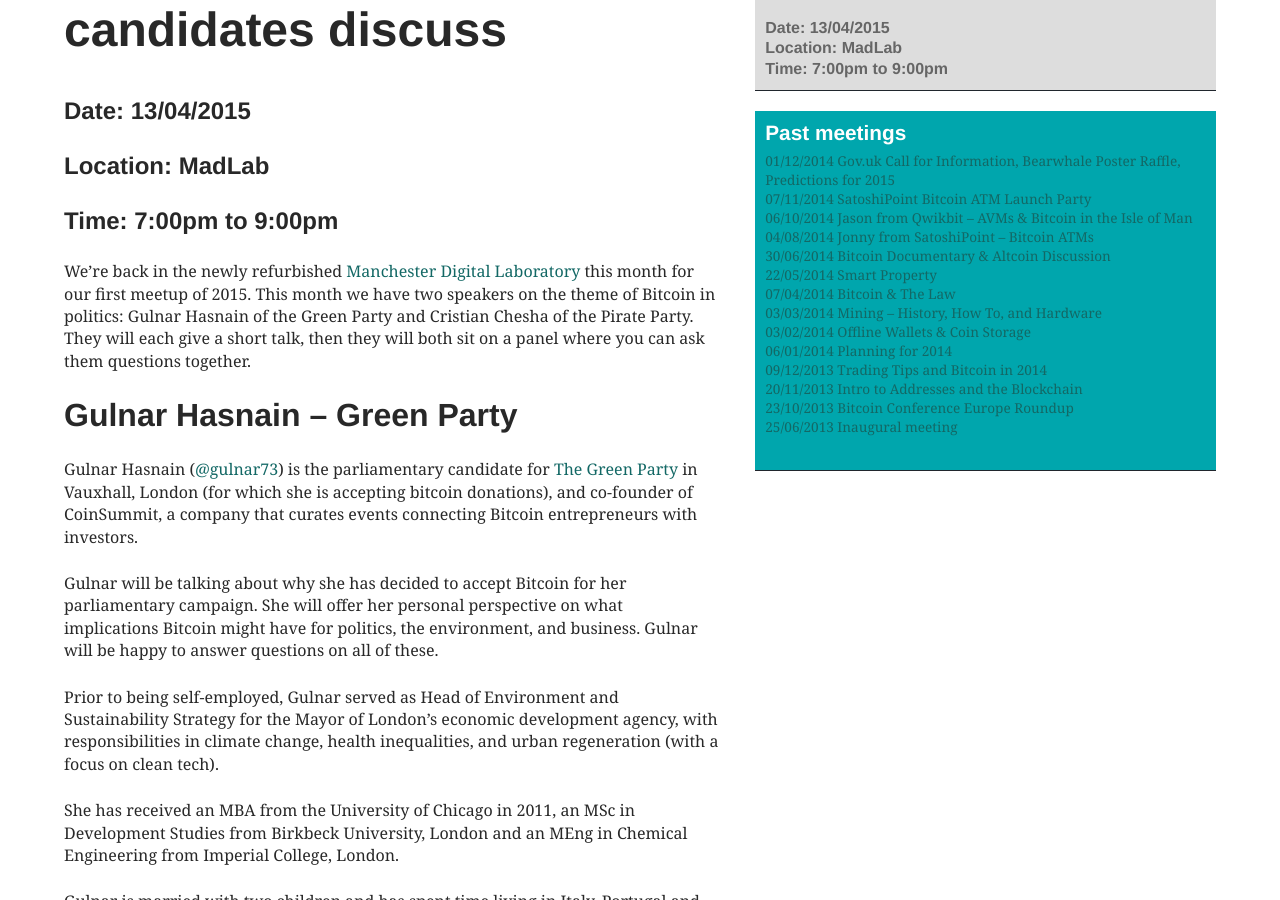
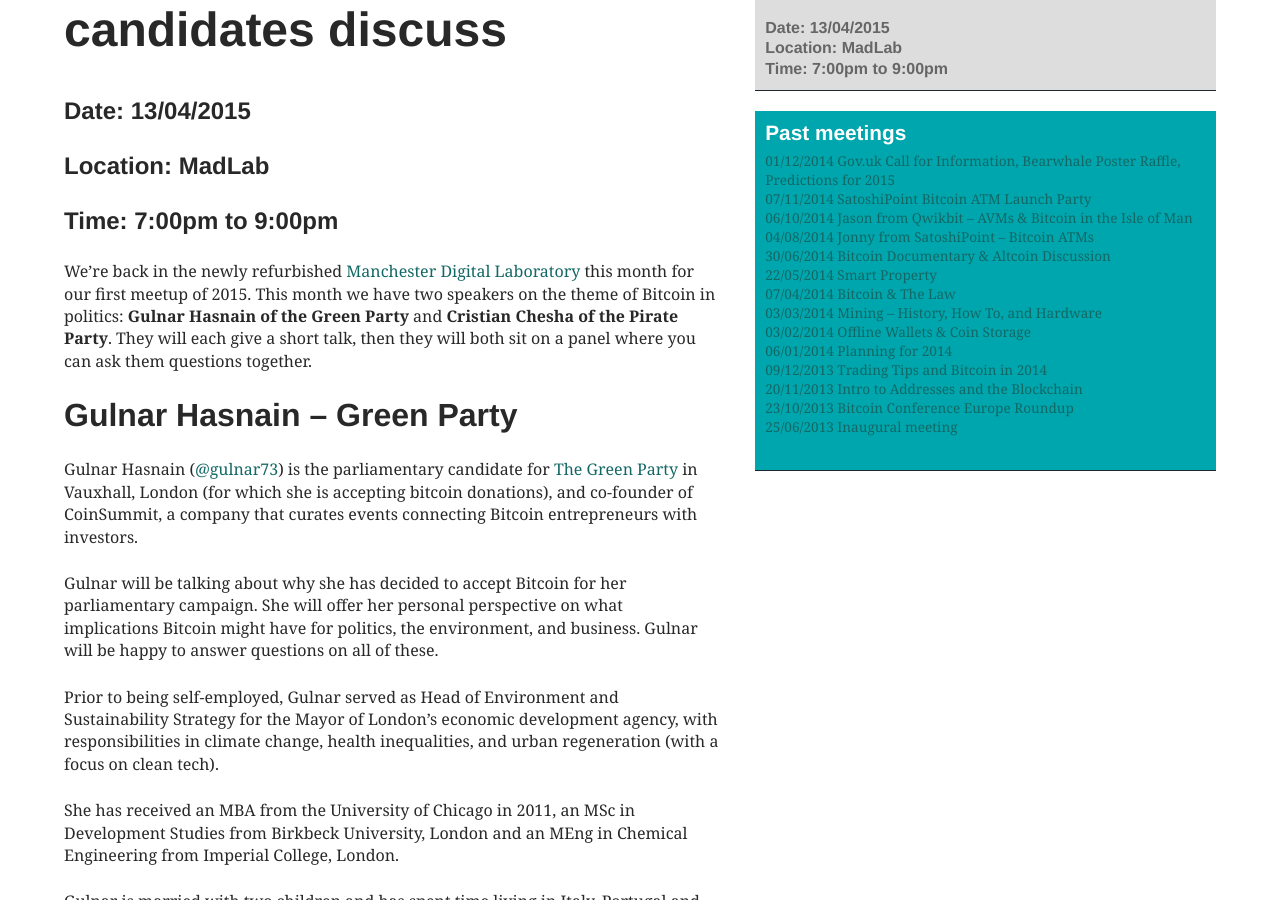
Before and after one commit to bitcoinmanchester/bitcoinmanchester_site_v1, a Jekyll site: the page built from _posts/2015-04-13-bitcoinmanchester-15.markdown, in a window 1280 px wide and 900 px high, scrolled down 300 px. Built offline with Jekyll 4.4.1, drawn with Linux system fonts in a browser that asks for light colours; nearby versions of some CDN libraries; comment, search, counter and statistics services are not loaded.

Commit message:
Put some names in bold

```diff
--- a/_posts/2015-04-13-bitcoinmanchester-15.markdown
+++ b/_posts/2015-04-13-bitcoinmanchester-15.markdown
@@ -6,7 +6,7 @@ time: 7:00pm to 9:00pm
 location: MadLab
 ---
 
-We're back in the newly refurbished [Manchester Digital Laboratory][madlab-event] this month for our first meetup of 2015. This month we have two speakers on the theme of Bitcoin in politics: Gulnar Hasnain of the Green Party and Cristian Chesha of the Pirate Party. They will each give a short talk, then they will both sit on a panel where you can ask them questions together.
+We're back in the newly refurbished [Manchester Digital Laboratory][madlab-event] this month for our first meetup of 2015. This month we have two speakers on the theme of Bitcoin in politics: **Gulnar Hasnain of the Green Party** and **Cristian Chesha of the Pirate Party**. They will each give a short talk, then they will both sit on a panel where you can ask them questions together.
 
 ## Gulnar Hasnain – Green Party
 
```
